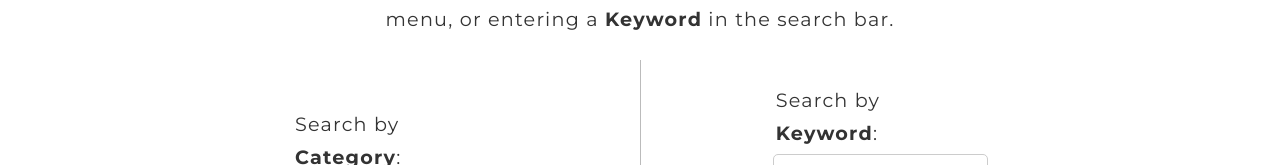
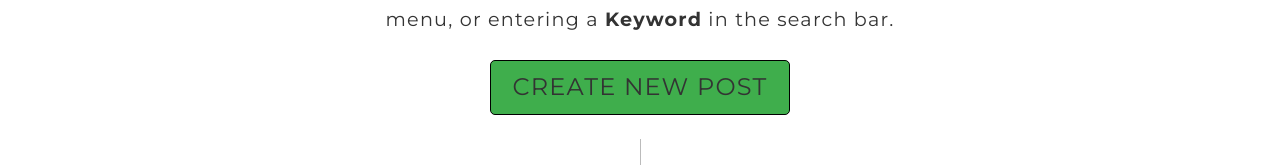
Before and after one commit to grosen-coding/k9paws-website, a React (Create React App) app in the folder frontend/: page /blog/blog_list in a window 1280 px wide. Shown: the part 279-444 px from the top of the page. Built offline with nearby package versions, Linux system fonts and the light colour scheme; no server answers; the database is empty.

Commit message:
added back buttons to create new post page and create post button to all posts page

```diff
--- a/frontend/src/pages/Blog/BlogPostList.jsx
+++ b/frontend/src/pages/Blog/BlogPostList.jsx
@@ -82,6 +82,10 @@ setBlogPosts(searchResultPosts);
             {/* <h2 className="all-blog-posts--title-sub">Search/Filter Posts</h2> */}
 
               <p>Search through all blog posts below either by selecting a <strong>Category</strong> from the drop down menu, or entering a <strong>Keyword</strong> in the search bar.</p>
+
+              <Link to={`/blog/new_post`} aria-label="Move to Blog Post Form Page" className="btn-blog-new-post"><span>create</span> new post</Link>
+
+
               <div className="all-blog-posts--search-container">
 
                 <div className="all-blog-posts--search-category">
--- a/frontend/src/pages/Blog/NewPostPage.jsx
+++ b/frontend/src/pages/Blog/NewPostPage.jsx
@@ -1,5 +1,7 @@
 import { useState, useEffect } from "react";
 import firebase from "../../config/firebase";
+import BackButton from '../../components/BackButton'
+
 
 const NewPostPage = () => {
   const [nameInput, setNameInput] = useState("");
@@ -60,6 +62,9 @@ const NewPostPage = () => {
     <section className="new-blog-post">
       <div className="wrapper">
         <div className="new-blog-post--container">
+
+                      <BackButton url='/blog' />
+
 
           <div className="new-blog-post--form form">
             <form action="submit" onSubmit={handleSubmit}>
--- a/frontend/src/sass/pages/blog/_allBlogPosts.scss
+++ b/frontend/src/sass/pages/blog/_allBlogPosts.scss
@@ -3,6 +3,7 @@
         padding-top: 8rem;
         padding-bottom: 10rem;
         width: 100%;
+        // position: relative;
 
     }
 
@@ -90,3 +91,21 @@
 .blog-preview-cards {
     margin: 2rem;
 }
+
+.btn-blog-new-post {
+border: 1px solid #000;
+padding: 0.5rem 1rem;
+border-radius: 5px;
+background: rgb(63, 174, 76);
+color: #333;
+text-transform: uppercase;
+font-size: 2rem;
+font-weight: 500;
+cursor: pointer;
+text-align: center;
+backface-visibility: hidden;
+transition: 0.3s;
+width: 25rem;
+margin: 2rem auto;
+
+}
--- a/frontend/src/styles/index.css
+++ b/frontend/src/styles/index.css
@@ -504,6 +504,25 @@ h4 {
   margin: 2rem;
 }
 
+.btn-blog-new-post {
+  border: 1px solid #000;
+  padding: 0.5rem 1rem;
+  border-radius: 5px;
+  background: rgb(63, 174, 76);
+  color: #333;
+  text-transform: uppercase;
+  font-size: 2rem;
+  font-weight: 500;
+  cursor: pointer;
+  text-align: center;
+  -webkit-backface-visibility: hidden;
+          backface-visibility: hidden;
+  -webkit-transition: 0.3s;
+  transition: 0.3s;
+  width: 25rem;
+  margin: 2rem auto;
+}
+
 .blog-main {
   width: 55%;
   position: absolute;
@@ -750,14 +769,20 @@ h4 {
 }
 
 .new-blog-post--container {
-  padding-top: 12rem;
+  padding: 8rem 0 6rem;
 }
 .new-blog-post--title-main {
+  text-transform: uppercase;
   text-align: center;
+  font-size: 4rem;
+  color: #333;
+  margin-bottom: 2rem;
 }
 .new-blog-post--title-sub {
   text-align: center;
+  font-weight: 500;
   margin-bottom: 2rem;
+  color: #555;
 }
 
 .report-container {
```
Also changed, not shown: frontend/src/sass/pages/blog/_createBlogPost.scss (+8 -1 lines).
